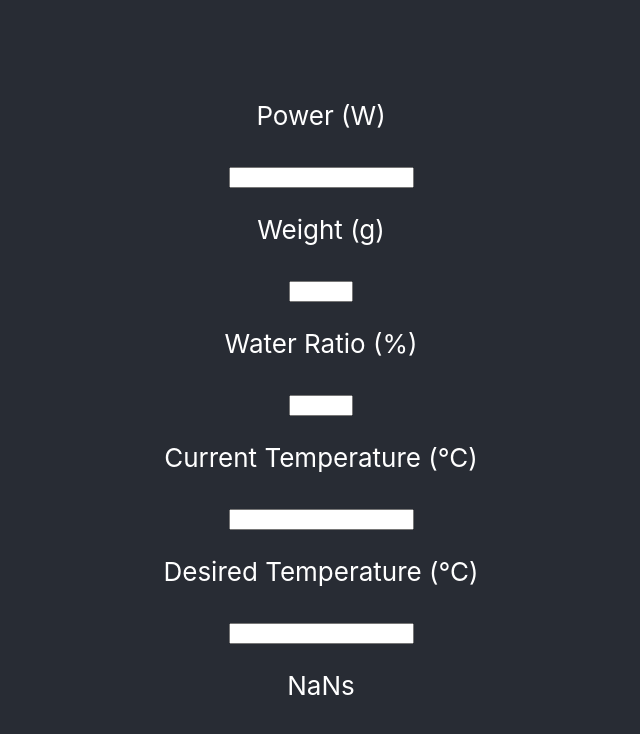
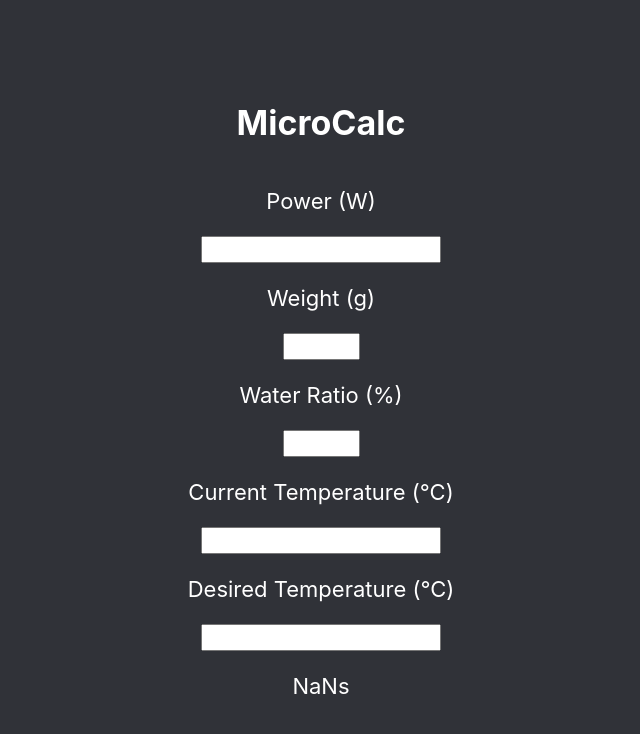
Before and after one commit to QuasarKubus/microcalc, a React (Create React App) app: page / in a window 1280 px wide. Shown: the top 734 px of the page, without its empty margins (319-959 px from the left). Built offline with nearby package versions, Linux system fonts and the light colour scheme; the HTML template or start-up script is replaced by a standard one.

Commit message:
little css

```diff
--- a/src/App.css
+++ b/src/App.css
@@ -7,25 +7,30 @@
   pointer-events: none;
 }
 
-@media (prefers-reduced-motion: no-preference) {
-  .App-logo {
-    animation: App-logo-spin infinite 20s linear;
-  }
-}
-
 .App-header {
-  background-color: #282c34;
+  background-color: #303238;
   min-height: 100vh;
   display: flex;
   flex-direction: column;
   align-items: center;
   justify-content: center;
-  font-size: calc(10px + 2vmin);
   color: white;
 }
 
 .App-link {
   color: #61dafb;
+}
+
+h1 {
+  font-size: calc(10px + 3vmin);
+}
+
+p {
+  font-size: calc(10px + 1.5vmin);
+}
+
+input {
+  font-size: calc(10px + 1vmin);
 }
 
 @keyframes App-logo-spin {
--- a/src/App.tsx
+++ b/src/App.tsx
@@ -25,6 +25,7 @@ const App = () => {
   return (
     <div className="App">
       <header className="App-header">
+        <h1>MicroCalc</h1>
         <Power setPower={setPower} />
         <WeightWater setWeight={setWeight} setWaterPercentage={setWaterPercentage} />
         <Temperatures setCTemp={setCTemp} setDTemp={setDTemp} />
```
